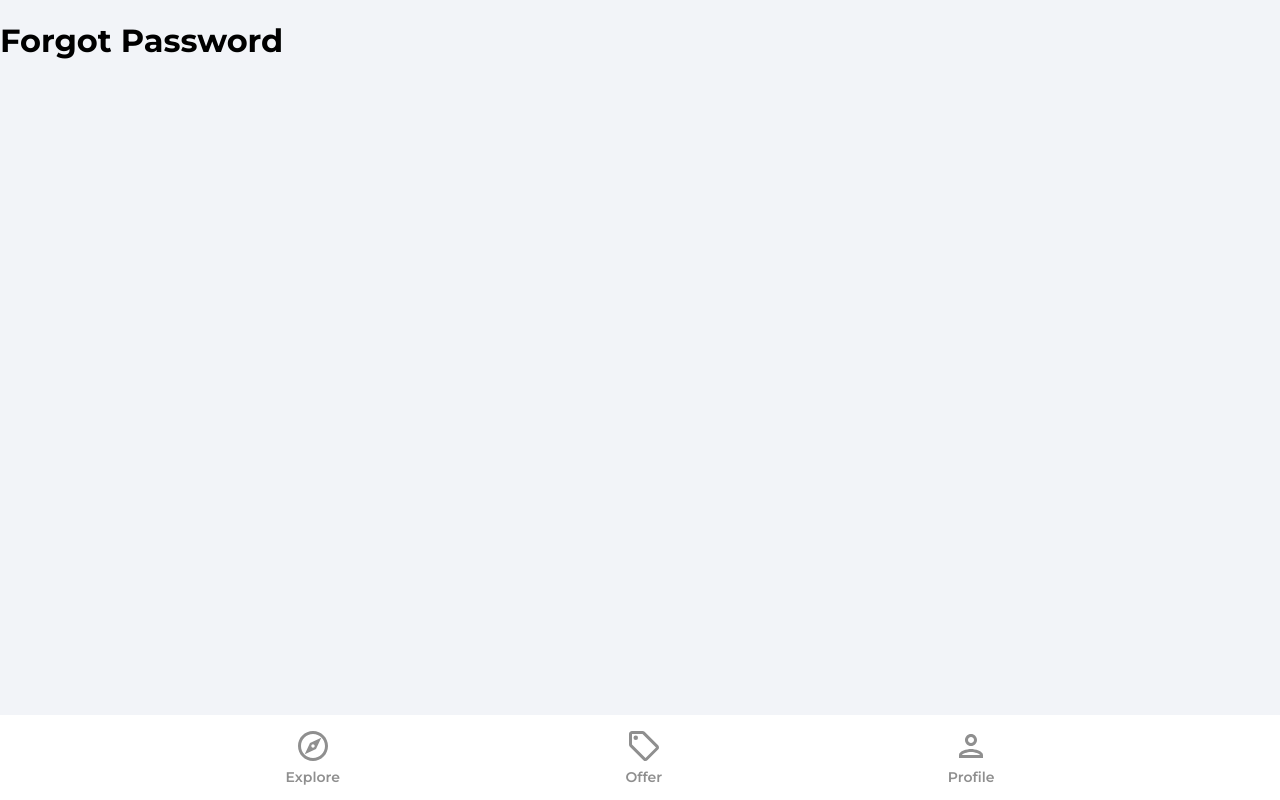
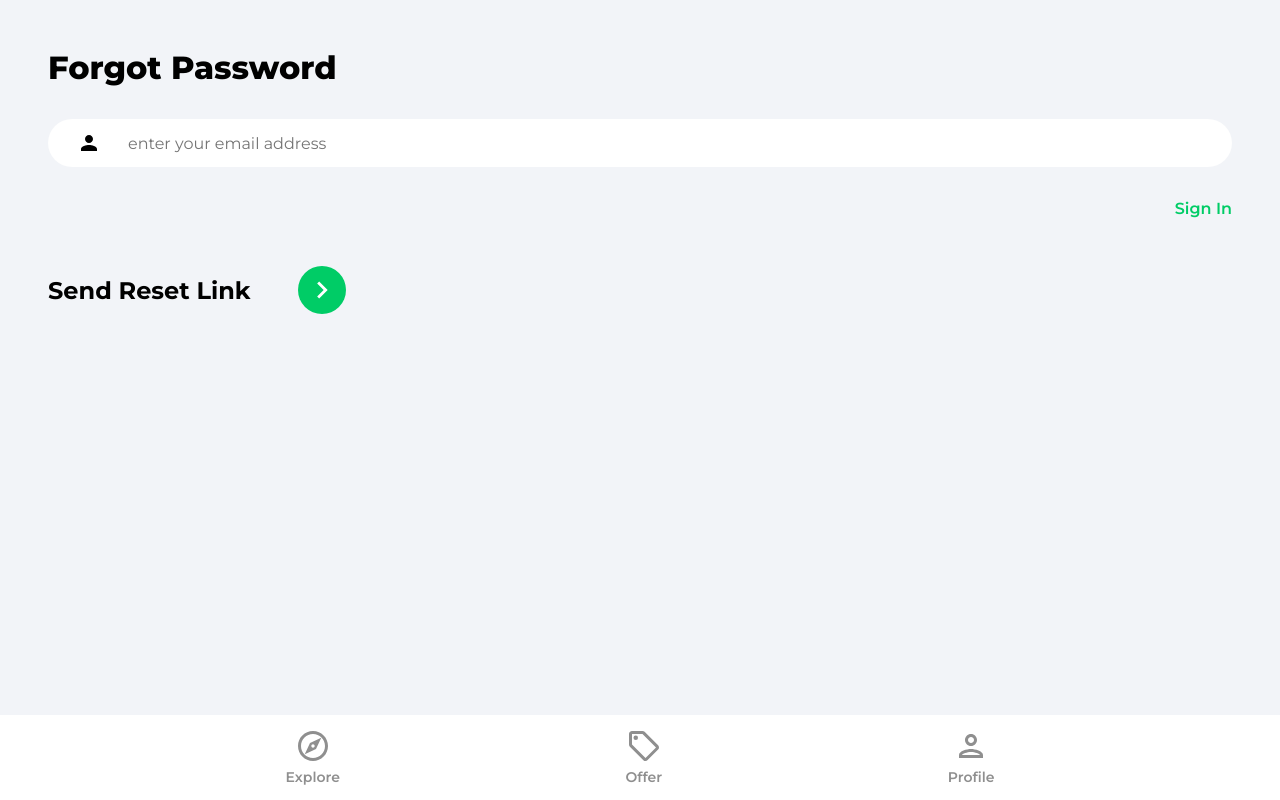
Before and after one commit to kraverken/residence-marketplace, a React (Create React App) app: page /forgot-password in a window 1280 px wide. Built offline with nearby package versions, Linux system fonts and the light colour scheme.

Commit message:
feat: Forgot Password functionality

```diff
--- a/src/pages/ForgotPassword.jsx
+++ b/src/pages/ForgotPassword.jsx
@@ -1,7 +1,49 @@
+import { useState } from "react";
+import { Link } from "react-router-dom";
+import { getAuth, sendPasswordResetEmail } from "firebase/auth";
+import { toast } from "react-toastify";
+import { ReactComponent as ArrowRightIcon } from "../assets/svg/keyboardArrowRightIcon.svg";
 function ForgotPassword() {
+  const [email, setEmail] = useState("");
+  const onChange = (e) => {
+    setEmail(e.target.value);
+  };
+  const onSubmit = async (e) => {
+    e.preventDefault();
+    try {
+      const auth = getAuth();
+      await sendPasswordResetEmail(auth, email);
+      toast.success("Email was sent successfully");
+    } catch (error) {
+      toast.error("Could not send reset email password");
+    }
+  };
   return (
-    <div>
-      <h1>Forgot Password</h1>
+    <div className="pageContainer">
+      <header>
+        <p className="pageHeader">Forgot Password</p>
+      </header>
+      <main>
+        <form onSubmit={onSubmit}>
+          <input
+            type="email"
+            className="emailInput"
+            placeholder="enter your email address"
+            id="email"
+            value={email}
+            onChange={onChange}
+          />
+          <Link className="forgotPasswordLink" to="/sign-in">
+            Sign In
+          </Link>
+          <div className="signInBar">
+            <div className="signInText">Send Reset Link</div>
+            <button className="signInButton">
+              <ArrowRightIcon fill="#ffffff" width="34px" height="34px" />
+            </button>
+          </div>
+        </form>
+      </main>
     </div>
   );
 }
```
